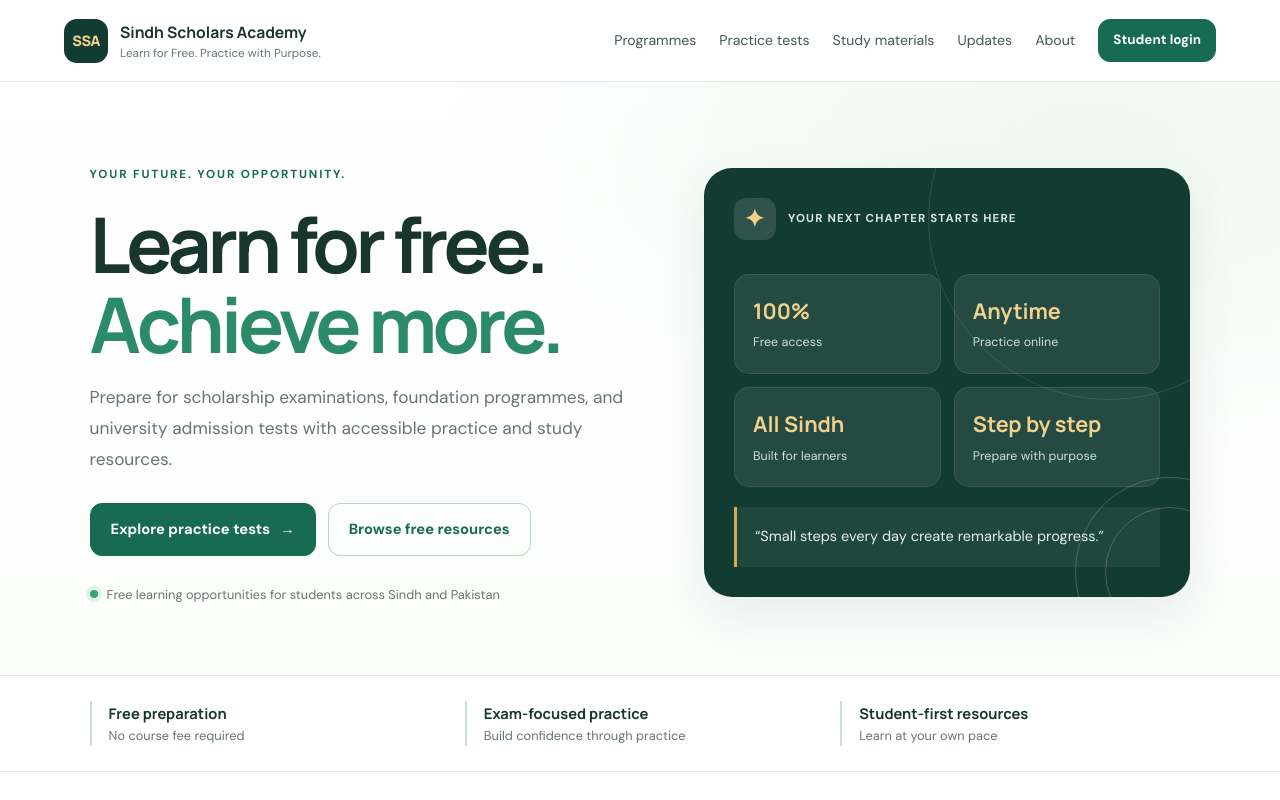
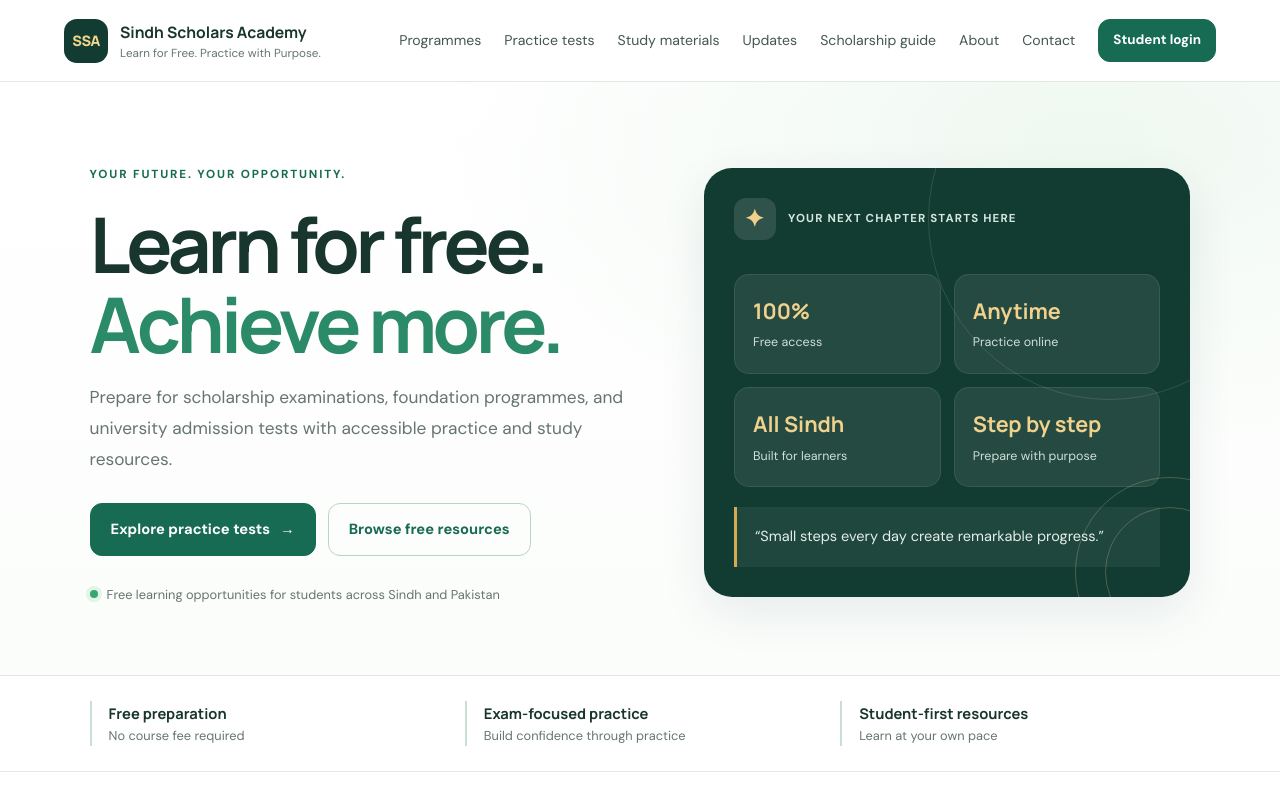
Before and after one commit to Imranalichanna/sindh-scholars-sthp2027, a website: page public/index.html in a window 1280 px wide. Shown: the top 800 px of the page. Drawn offline with nearby package versions, Linux system fonts and the light colour scheme.

Commit message:
feat: link scholarship guide and contact page from homepage

```diff
--- a/public/index.html
+++ b/public/index.html
@@ -13,7 +13,7 @@
 <body>
 <header class="site-header"><a class="brand" href="#home" aria-label="Sindh Scholars Academy home"><span class="brand-mark">SSA</span><span><strong>Sindh Scholars Academy</strong><small>Learn for Free. Practice with Purpose.</small></span></a>
 <button class="menu-toggle" id="menu-toggle" aria-expanded="false" aria-controls="main-nav">Menu</button>
-<nav id="main-nav" aria-label="Main navigation"><a href="#programmes">Programmes</a><a href="#tests">Practice tests</a><a href="#materials">Study materials</a><a href="#updates">Updates</a><a href="#about">About</a><button class="btn btn-small" id="open-auth">Student login</button></nav></header>
+<nav id="main-nav" aria-label="Main navigation"><a href="#programmes">Programmes</a><a href="#tests">Practice tests</a><a href="#materials">Study materials</a><a href="#updates">Updates</a><a href="./scholarships.html">Scholarship guide</a><a href="#about">About</a><a href="./contact.html">Contact</a><button class="btn btn-small" id="open-auth">Student login</button></nav></header>
 <div id="announcement-bar" class="announcement hidden" role="status"></div>
 <main id="home">
 <section class="hero"><div class="hero-copy"><span class="eyebrow">YOUR FUTURE. YOUR OPPORTUNITY.</span><h1>Learn for free.<br><span>Achieve more.</span></h1><p>Prepare for scholarship examinations, foundation programmes, and university admission tests with accessible practice and study resources.</p><div class="hero-actions"><a class="btn" href="#tests">Explore practice tests <span aria-hidden="true">→</span></a><a class="btn btn-ghost" href="#materials">Browse free resources</a></div><div class="hero-note"><span class="status-dot"></span> Free learning opportunities for students across Sindh and Pakistan</div></div><div class="hero-panel"><div class="panel-top"><span class="panel-icon">✦</span><span>YOUR NEXT CHAPTER STARTS HERE</span></div><div class="stat-grid"><div><strong>100%</strong><span>Free access</span></div><div><strong>Anytime</strong><span>Practice online</span></div><div><strong>All Sindh</strong><span>Built for learners</span></div><div><strong>Step by step</strong><span>Prepare with purpose</span></div></div><div class="quote-card">“Small steps every day create remarkable progress.”</div><div class="hero-orbit orbit-one"></div><div class="hero-orbit orbit-two"></div></div></section>
@@ -26,7 +26,7 @@
 <section class="community" id="community"><div><span class="eyebrow">LEARN TOGETHER</span><h2>Stay connected with the community.</h2><p>Get preparation updates and new learning resources through our official academy channels.</p></div><a class="btn btn-light" id="community-link" href="#" target="_blank" rel="noopener noreferrer">Join WhatsApp community ↗</a></section>
 <section class="section faq-section" id="faqs"><span class="eyebrow">QUICK ANSWERS</span><h2>Frequently asked questions</h2><details><summary>Is preparation free?</summary><p>Yes. The academy's preparation resources are intended to be free. Any third-party fees, where relevant, should be checked with the provider.</p></details><details><summary>Can I see my result immediately?</summary><p>Result access depends on the policy set for each test. Some results may remain private until an administrator releases them.</p></details><details><summary>Is the academy an official university programme?</summary><p>No official affiliation is claimed by this website unless it is explicitly verified and stated.</p></details><details><summary>How can I report a problem?</summary><p>Use the contact details configured by the academy administrators or the community channel.</p></details></section>
 </main>
-<footer class="site-footer"><div class="footer-brand"><span class="brand-mark">SSA</span><div><strong>Sindh Scholars Academy</strong><p>Learn for Free. Practice with Purpose. Achieve More.</p></div></div><div class="footer-links"><a href="#about">About</a><a href="#faqs">FAQs</a><a href="./privacy.html">Privacy</a><a href="./terms.html">Terms</a></div><p class="copyright">© <span id="year"></span> Sindh Scholars Academy. Independent educational initiative.</p></footer>
+<footer class="site-footer"><div class="footer-brand"><span class="brand-mark">SSA</span><div><strong>Sindh Scholars Academy</strong><p>Learn for Free. Practice with Purpose. Achieve More.</p></div></div><div class="footer-links"><a href="#about">About</a><a href="#faqs">FAQs</a><a href="./scholarships.html">Scholarships</a><a href="./contact.html">Contact</a><a href="./admin.html">Staff</a><a href="./privacy.html">Privacy</a><a href="./terms.html">Terms</a></div><p class="copyright">© <span id="year"></span> Sindh Scholars Academy. Independent educational initiative.</p></footer>
 <dialog id="auth-dialog" class="auth-dialog"><form method="dialog" class="dialog-close-row"><button class="icon-button" aria-label="Close login dialog">×</button></form><span class="eyebrow">STUDENT ACCESS</span><h2 id="auth-title">Welcome back</h2><p class="muted">Create a free account or sign in to save your test history.</p><div class="auth-tabs"><button class="tab active" data-mode="login">Log in</button><button class="tab" data-mode="signup">Create account</button></div><form id="auth-form"><label for="auth-name" id="name-label" class="hidden">Display name</label><input id="auth-name" autocomplete="name" placeholder="Your full name" class="hidden"><label for="auth-email">Email address</label><input id="auth-email" type="email" required autocomplete="email" placeholder="you@example.com"><label for="auth-password">Password</label><input id="auth-password" type="password" required minlength="8" autocomplete="current-password" placeholder="At least 8 characters"><button class="btn btn-full" id="auth-submit" type="submit">Log in</button><p id="auth-message" class="form-message" role="status"></p></form></dialog>
 <div id="toast" class="toast hidden" role="status" aria-live="polite"></div>
 </body></html>
```
